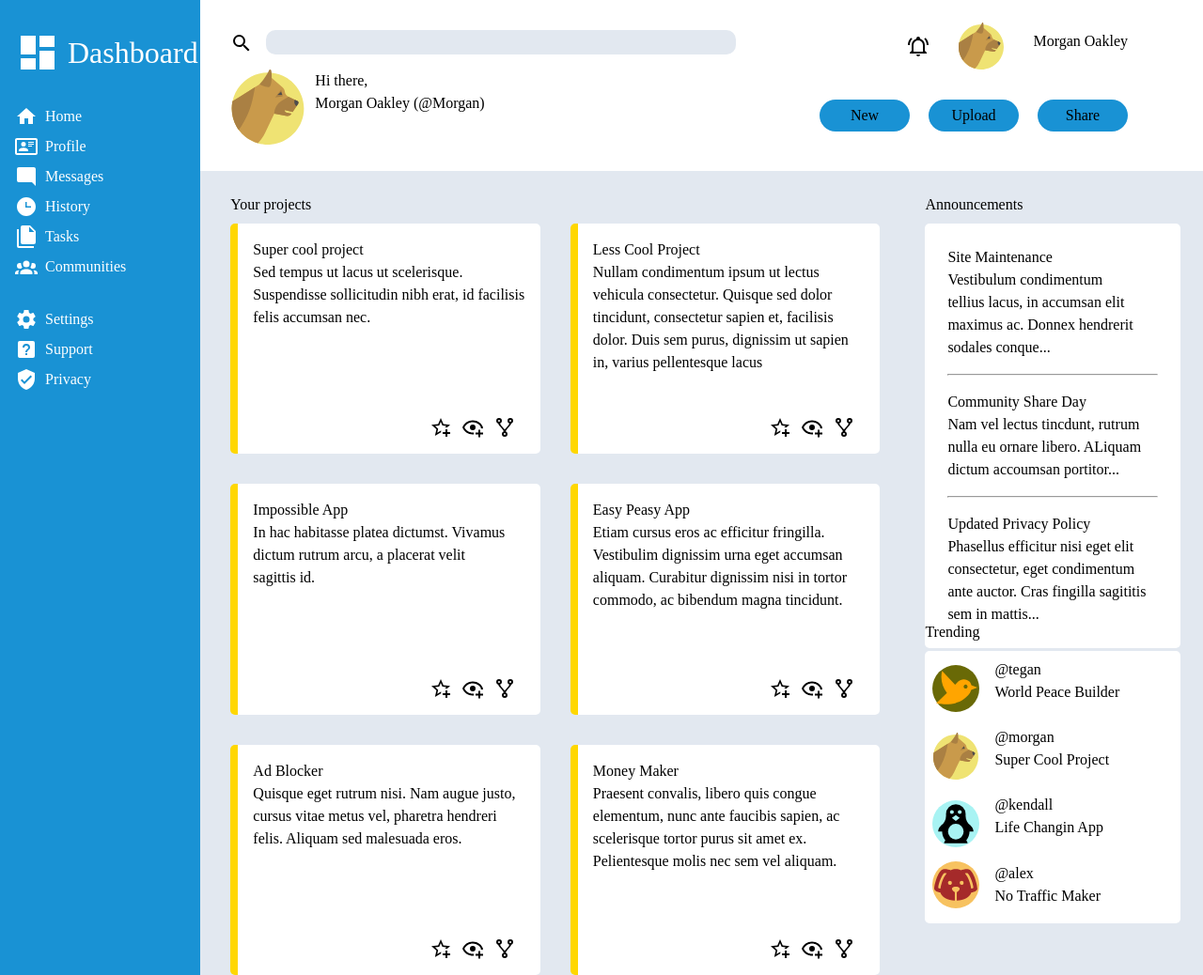
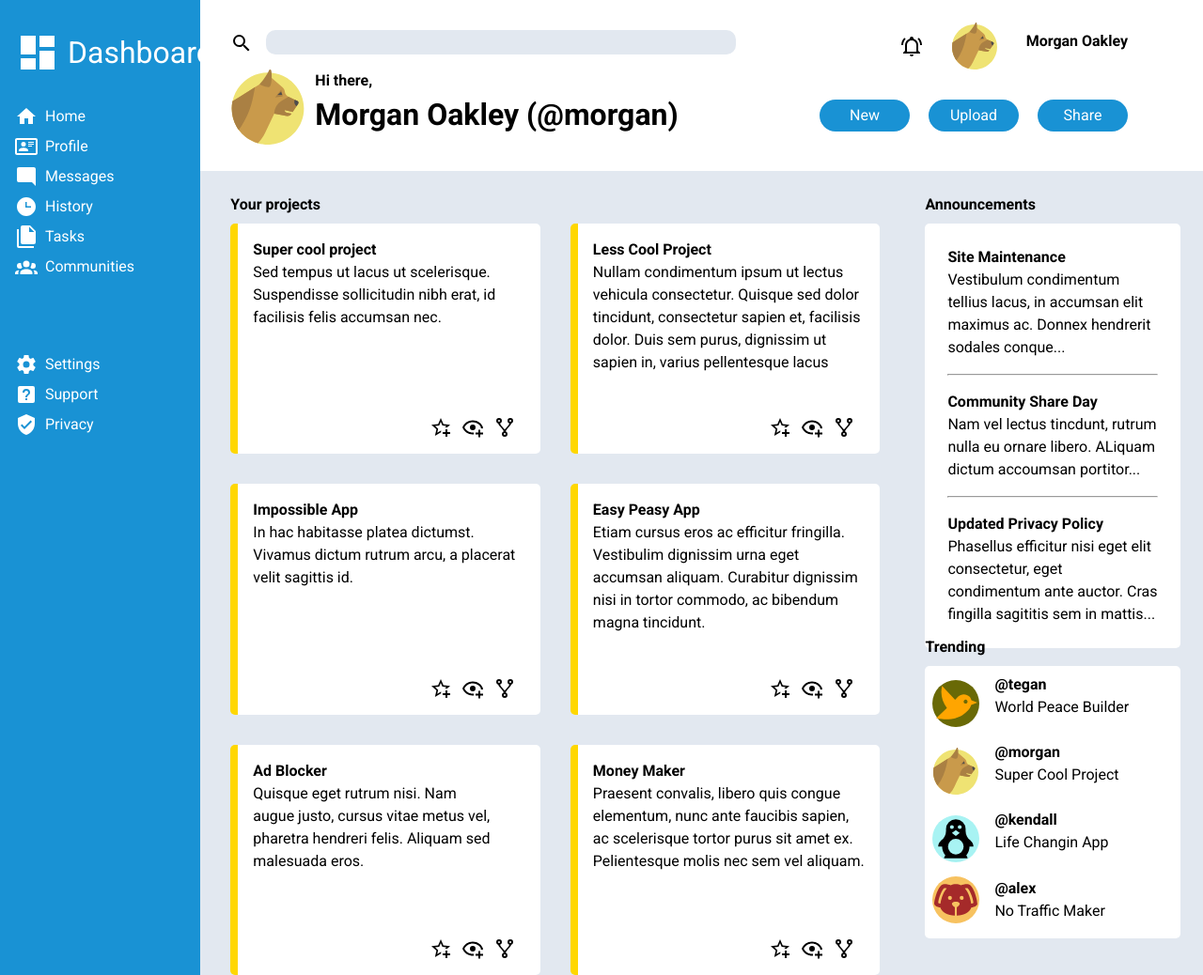
Before and after one commit to abrahamjust/Admin-Dashboard, a plain HTML site: page index.html in a window 1280 px wide. Shown: the whole page at 94% size. Drawn offline with Linux system fonts and the light colour scheme; a web font is replaced by a local one.

Commit message:
completed font formatting

```diff
--- a/index.html
+++ b/index.html
@@ -5,6 +5,9 @@
         <meta name="viewport" content="width=device-width, initial-scale=1.0">
         <title>Document</title>
         <link rel="stylesheet" href="style.css">
+        <link rel="preconnect" href="https://fonts.googleapis.com">
+        <link rel="preconnect" href="https://fonts.gstatic.com" crossorigin>
+        <link href="https://fonts.googleapis.com/css2?family=Playwrite+AU+VIC+Guides&family=Roboto:ital,wght@0,100..900;1,100..900&display=swap" rel="stylesheet">
     </head>
     <body>
         <div class="container">
@@ -16,7 +19,7 @@
                     </div>
                     <div class="header_left_welcome">
                         <img src="icons/dog-svgrepo-com.svg" width="80px" height="80px" alt="profile">
-                        <p>Hi there,<br>Morgan Oakley (@Morgan)</p>
+                        <p>Hi there,<br><span style="font-size: 2rem;">Morgan Oakley (@morgan)</span></p>
                     </div>
                 </div>
                 <div class="header_right">
@@ -154,7 +157,7 @@
                         </div>
                         <hr>
                         <div>
-                            <p>Updated Privacy Policy</p>
+                            <p><span style="font-weight: bold;">Updated Privacy Policy</span></p>
                             <p>Phasellus efficitur nisi eget elit consectetur, eget condimentum ante auctor. Cras fingilla sagititis sem in mattis...</p>
                         </div>
                     </div>
@@ -194,7 +197,7 @@
                                 <img src="icons/dog.svg" alt="dogge">
                             </div>
                             <div>
-                                <p>@alex</p>
+                                <p><span style="font-weight: bold;">@alex</span></p>
                                 <p>No Traffic Maker</p>
                             </div>
                         </div>
--- a/style.css
+++ b/style.css
@@ -1,4 +1,8 @@
 /*CSS reset*/
+/*probably need to download the font, but idgaf. I used the link part alone to get the font*/
+body {
+  font-family: Roboto;
+}
 
 /* 1. Use a more-intuitive box-sizing model */
 *, *::before, *::after {
@@ -109,7 +113,7 @@
 
 .block_one_left {
 	margin-top: 2rem;
-	margin-bottom: 2rem;
+	margin-bottom: 5rem;
 }
 
 .main {
@@ -124,14 +128,12 @@
 
 .trending {
     grid-area: 2 / 2 / 3 / 3;
+    margin-top: 1rem;
 }
 
 .announcements {
     grid-area: 1 / 2 / 2 / 3;
-}
-
-.announcements {
-  grid-row: 1 / 2;
+    margin-bottom: 2rem;
 }
 
 .contain {
@@ -236,6 +238,7 @@
 
 
 button {
+  color: #ffffff;
 	width: 6rem;
 	padding-top: 0.3rem;
 	padding-bottom: 0.3rem;
@@ -279,3 +282,11 @@
 .bird {
   background-color: rgb(105, 105, 6);
 }
+
+.header_left_welcome p {
+  font-weight: bold;
+}
+
+.right_name div, .main > div > p, .main_containers p:first-of-type, .points_announcements p:first-of-type, .points_trending p:first-of-type {
+  font-weight: bold;
+}
```
